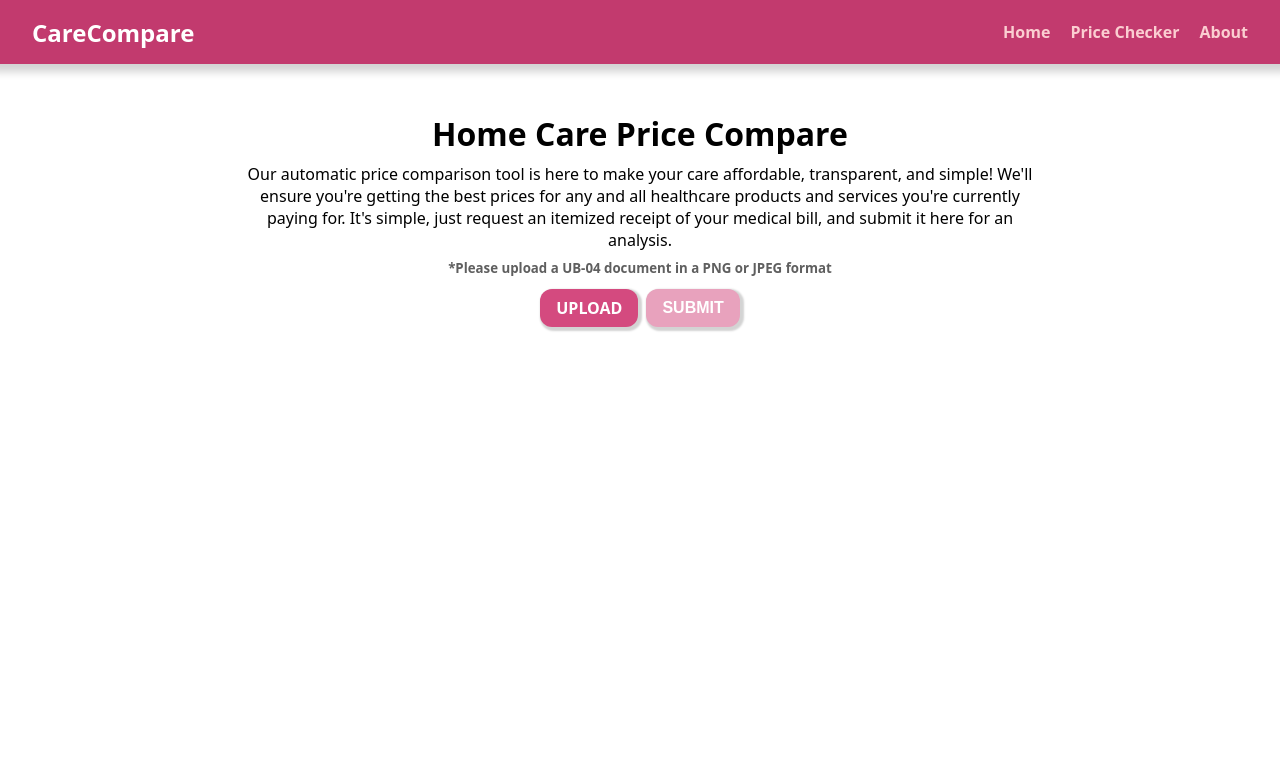
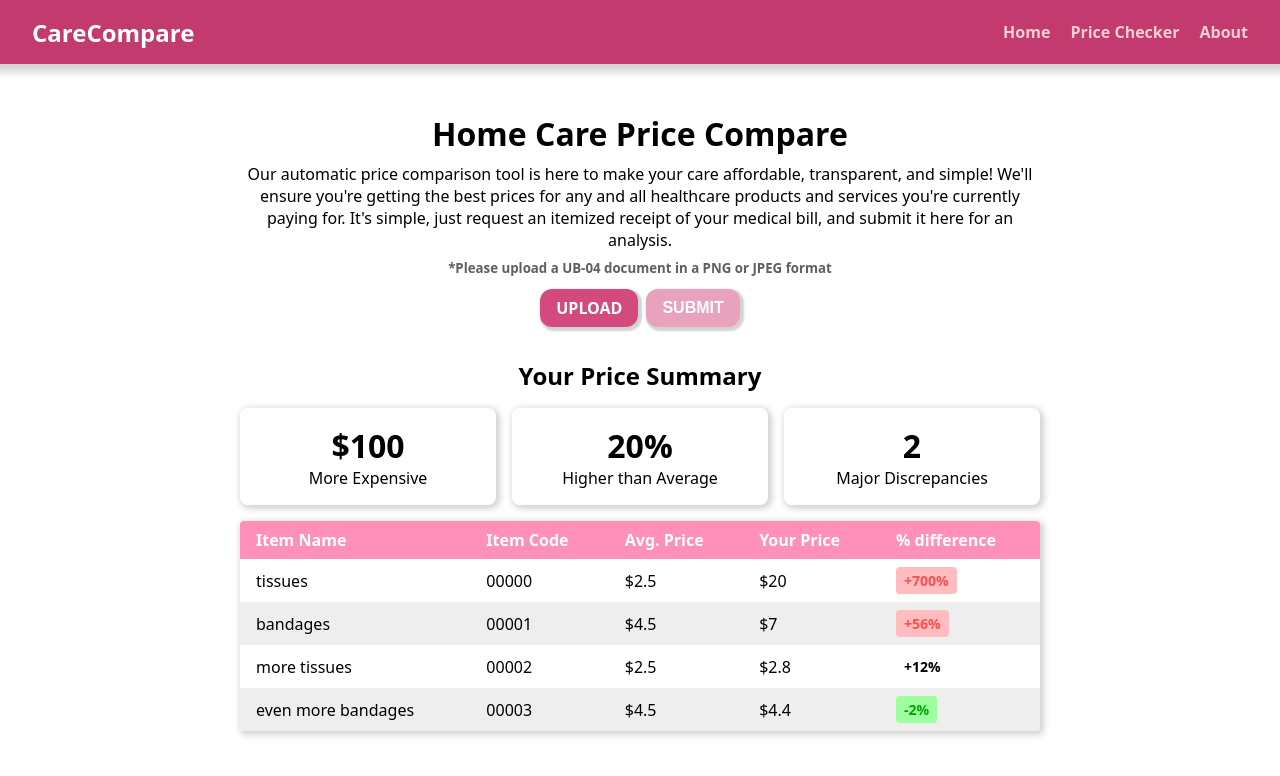
Before and after one commit to crispynoodlesoup/CareCompare, a React (Vite) app: page / in a window 1280 px wide. Shown: the top 776 px of the page. Built offline with nearby package versions, Linux system fonts and the light colour scheme.

Commit message:
analysis section with example data

```diff
--- a/src/components/priceChecker/priceChecker.jsx
+++ b/src/components/priceChecker/priceChecker.jsx
@@ -1,11 +1,115 @@
 import style from "./priceChecker.module.css";
 import { useState, useEffect, useRef } from "react";
 
+let list = [
+  {
+    name: "tissues",
+    code: "00000",
+    average: 2.5,
+    measured: 20.0,
+  },
+  {
+    name: "bandages",
+    code: "00001",
+    average: 4.5,
+    measured: 7.0,
+  },
+  {
+    name: "more tissues",
+    code: "00002",
+    average: 2.5,
+    measured: 2.8,
+  },
+  {
+    name: "even more bandages",
+    code: "00003",
+    average: 4.5,
+    measured: 4.4,
+  },
+];
+
+// total represents total cost difference between average and measured
+// percentage represents price over average
+// large represents large discrepancies (>$50 or 50% more expensive)
+// items is the complete list of items as objects in a list
+function Analysis({ total, percentage, discrepancies, items }) {
+  let cheaper = true;
+  if (percentage > 0) cheaper = false;
+
+  return (
+    <>
+      <h2 className={style.overviewTitle}>Your Price Summary</h2>
+      <div className={style.overview}>
+        <div className={style.statBox}>
+          <h3>${total}</h3>
+          {cheaper ? <p>Cheaper</p> : <p>More Expensive</p>}
+        </div>
+        <div className={style.statBox}>
+          <h3>{percentage}%</h3>
+          <p>{cheaper ? "Lower" : "Higher"} than Average</p>
+        </div>
+        <div className={style.statBox}>
+          <h3>{discrepancies}</h3>
+          <p>Major Discrepancies</p>
+        </div>
+      </div>
+      <table className={style.itemTable}>
+        <thead>
+          <tr>
+            <th>Item Name</th>
+            <th>Item Code</th>
+            <th>Avg. Price</th>
+            <th>Your Price</th>
+            <th>% difference</th>
+          </tr>
+        </thead>
+        <tbody>
+          {items.map((item) => {
+            let itemPercent = Math.round((item.measured / item.average) * 100);
+            itemPercent = itemPercent - 100;
+            let color = "white";
+            let textColor = "black";
+            if (itemPercent >= 15) {
+              color = "#ffbdc0";
+              textColor = "#ff4e4e";
+            }
+            else if (itemPercent <= 0) {
+              color = "#9dff9d";
+              textColor = "#00a600";
+            }
+            return (
+              <tr key={item.code}>
+                <td>{item.name}</td>
+                <td>{item.code}</td>
+                <td>${item.average}</td>
+                <td>${item.measured}</td>
+                <td>
+                  <div
+                    style={{ backgroundColor: color,
+                    color: textColor }}
+                    className={style.itemPercent}
+                  >
+                    {itemPercent > 0 ? "+" : null}
+                    {itemPercent}%
+                  </div>
+                </td>
+              </tr>
+            );
+          })}
+        </tbody>
+      </table>
+    </>
+  );
+}
+
+// main body
 function PriceChecker() {
   const isMounted = useRef(false);
   const [file, setFile] = useState(null);
   const [submit, setSubmit] = useState({ count: 0 });
+  const [overview, setOverview] = useState(false);
 
+  // post request to API
   useEffect(() => {
     if (isMounted.current) {
       // dummy URL for testing, change this out for the real post
@@ -71,9 +175,7 @@ function PriceChecker() {
             <button
               type="button"
               className={style.fileButton}
-              onClick={(e) =>
-                setSubmit({ count: submit.count + 1 })
-              }
+              onClick={(e) => setSubmit({ count: submit.count + 1 })}
             >
               SUBMIT
             </button>
@@ -83,6 +185,7 @@ function PriceChecker() {
             </button>
           )}
         </form>
+        <Analysis total={100} percentage={20} discrepancies={2} items={list} />
       </div>
     </main>
   );
--- a/src/components/priceChecker/priceChecker.module.css
+++ b/src/components/priceChecker/priceChecker.module.css
@@ -7,6 +7,8 @@ main {
 .content {
     max-width: 800px;
     text-align: center;
+    display: grid;
+    justify-content: center;
 }
 
 p {
@@ -19,7 +21,7 @@ h5 {
 }
 
 .fileImage {
-    margin-top: 16px;
+    margin: 16px auto 0;
     max-width: 600px;
     box-shadow: 2px 2px 8px 4px lightgrey;
 }
@@ -66,3 +68,66 @@ input[type="file"] {
 .selectedFile {
     font-size: 14px;
 }
+
+.overviewTitle {
+    margin-top: 32px;
+    color: black;
+}
+
+.overview {
+    color: black;
+    margin: 16px auto;
+    display: grid;
+    grid-template-columns: 1fr 1fr 1fr;
+    grid-template-rows: min-content;
+    column-gap: 16px;
+    width: 100%;
+    justify-content: center;
+
+}
+
+.statBox {
+    border-radius: 8px;
+    padding: 16px;
+    box-shadow: 2px 2px 6px 2px lightgrey;
+}
+
+.statBox h3 {
+    font-size: 32px;
+}
+
+.statBox p {
+    margin: 0;
+}
+
+.itemTable {
+    box-shadow: 2px 2px 6px 2px lightgrey;
+    border: none;
+    overflow: hidden;
+    border-radius: 4px;
+    border-collapse: collapse;
+}
+
+.itemTable thead {
+    background-color: #ff90ba;
+    color: white;
+}
+
+.itemTable th, .itemTable td {
+    text-align: left;
+    padding: 8px 16px;
+    max-width: 240px;
+    text-wrap: wrap;
+}
+
+.itemTable tr:nth-child(2n) {
+    background-color: #eee;
+}
+
+.itemPercent {
+    padding: 4px 8px;
+    width: min-content;
+    border-radius: 4px;
+    font-weight: bold;
+    font-size: 14px;
+}
```
